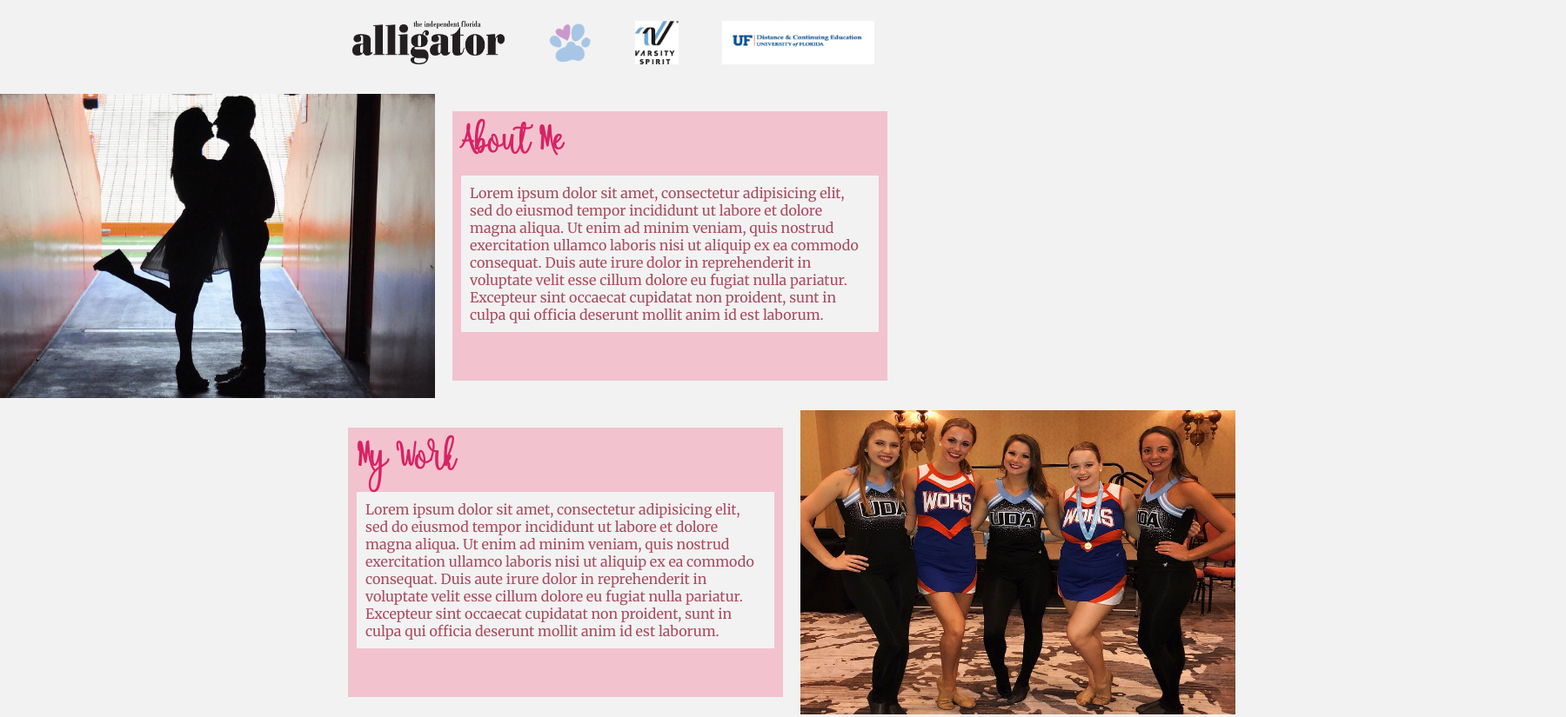
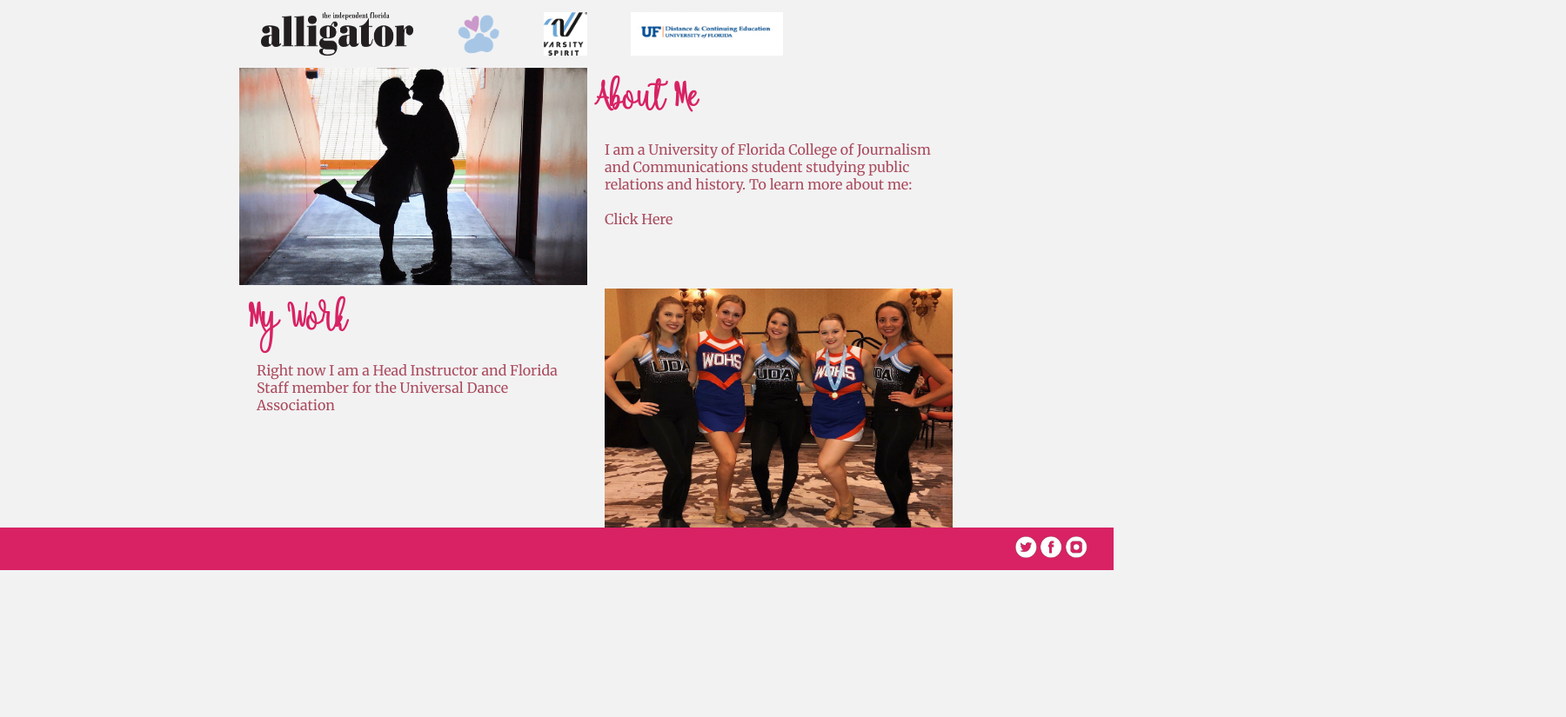
Before and after one commit to courtneyehancock/hancock_courtney_p2, a plain HTML site: page index.html in a window 1280 px wide. Shown: the part 1236-2061 px from the top of the page at 87% size, 1800 px wide, since content can reach past the window. After the commit the page ends 1892 px from the top, so only its background shows below. Drawn offline with nearby package versions, Linux system fonts and the light colour scheme.

Commit message:
adjusted photos and paragraph text

```diff
--- a/index.html
+++ b/index.html
@@ -64,21 +64,23 @@
     </div>
 
     <div class="grad-1">
-      <img class="grad" src="img/grad.jpg" alt="gator grad" title="gator grad" width="500" height="350" />
+      <img class="grad" src="img/grad.jpg" alt="gator grad" title="gator grad" width="400" height="250" />
       <div class="section-1">
         <h2>About Me</h2>
 
-        <p>Lorem ipsum dolor sit amet, consectetur adipisicing elit, sed do eiusmod tempor incididunt ut labore et dolore magna aliqua. Ut enim ad minim veniam, quis nostrud exercitation ullamco laboris nisi ut aliquip ex ea commodo consequat. Duis aute irure dolor in reprehenderit in voluptate velit esse cillum dolore eu fugiat nulla pariatur. Excepteur sint occaecat cupidatat non proident, sunt in culpa qui officia deserunt mollit anim id est laborum.</p>
+        <p>I am a University of Florida College of Journalism and Communications student studying public relations and history. To learn more about me:</p>
+
+        <p>Click Here</p>
       </div>
     </div>
 
     <div class="work">
       <div class="section-2">
         <h2>My Work</h2>
-        <p>Lorem ipsum dolor sit amet, consectetur adipisicing elit, sed do eiusmod tempor incididunt ut labore et dolore magna aliqua. Ut enim ad minim veniam, quis nostrud exercitation ullamco laboris nisi ut aliquip ex ea commodo consequat. Duis aute irure dolor in reprehenderit in voluptate velit esse cillum dolore eu fugiat nulla pariatur. Excepteur sint occaecat cupidatat non proident, sunt in culpa qui officia deserunt mollit anim id est laborum.</p>
+        <p>Right now I am a Head Instructor and Florida Staff member for the Universal Dance Association</p>
       </div>
 
-      <img class="uda" src="img/uda.jpg" alt="uda" title="uda job" width="500" height="350" />
+      <img class="uda" src="img/uda.jpg" alt="uda" title="uda job" width="400" height="275" />
     </div>
 
 
--- a/style/style.css
+++ b/style/style.css
@@ -87,14 +87,14 @@
 
 .block-images {
   display: inline-block;
-  margin: auto;
+  margin: 0 auto;
   padding: 10px 80px 0px;
 }
 
 .work {
   display: inline-flex;
-  margin: 10px 50px;
-  padding: 0px 330px 10px;
+  margin: 0 auto;
+  padding: 0px 350px 10px;
 }
 
 .writing {
@@ -106,9 +106,9 @@
 }
 
 .section-1 {
-  width: 480px;
-  margin: 20px;
-  background-color: #f2c2cf;
+  width: 400px;
+  height: 230px;
+  background-color: #f2f2f3;
   color: #ab4c5e;
   padding: 10px 10px;
   float: right;
@@ -116,27 +116,29 @@
 }
 
 .section-2{
-  width: 480px;
-  margin: 20px;
-  background-color: #f2c2cf;
+  width: 400px;
+  height: 255px;
+  background-color: #f2f2f3;
   color: #ab4c5e;
   padding: 10px 10px;
   float: left;
   clear: both;
 }
 .grad {
+  clear: both;
   float: left;
-  clear: both;
 }
 
 .uda {
+  clear: both;
   float: right;
-  clear: both;
 }
 
 .work,
 .grad-1 {
   display: inline-flex;
+  margin: 0 auto;
+  padding: 0 275px;
 }
 /*========================================
 *
```
